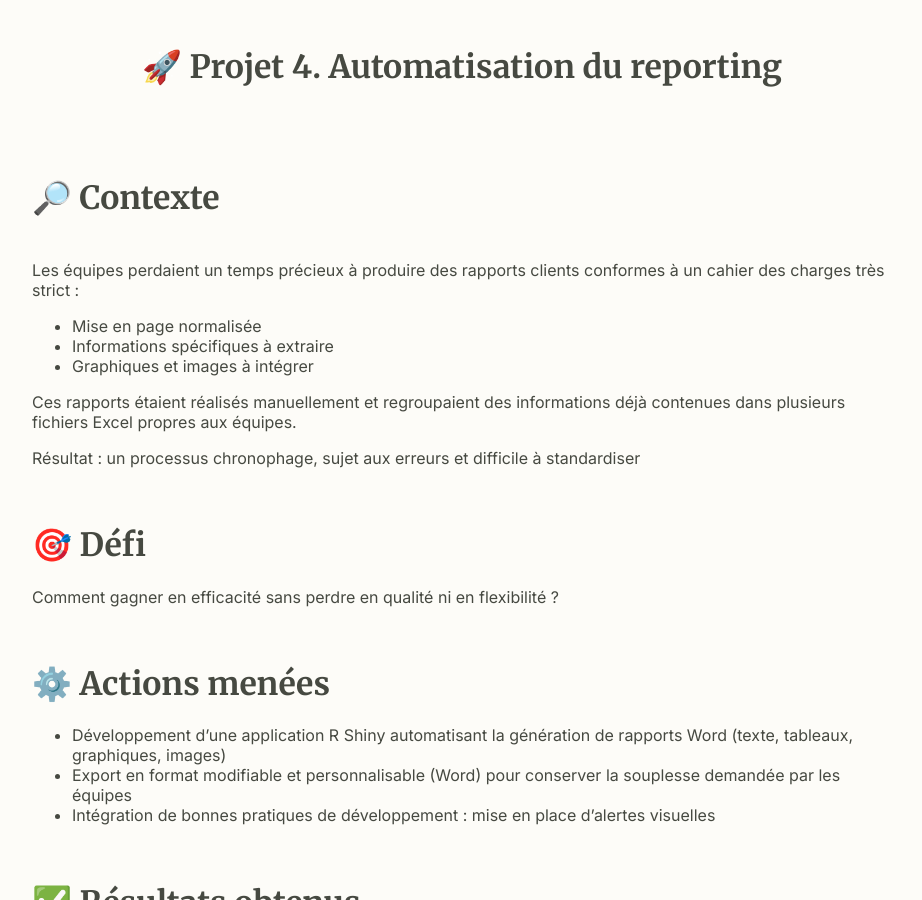
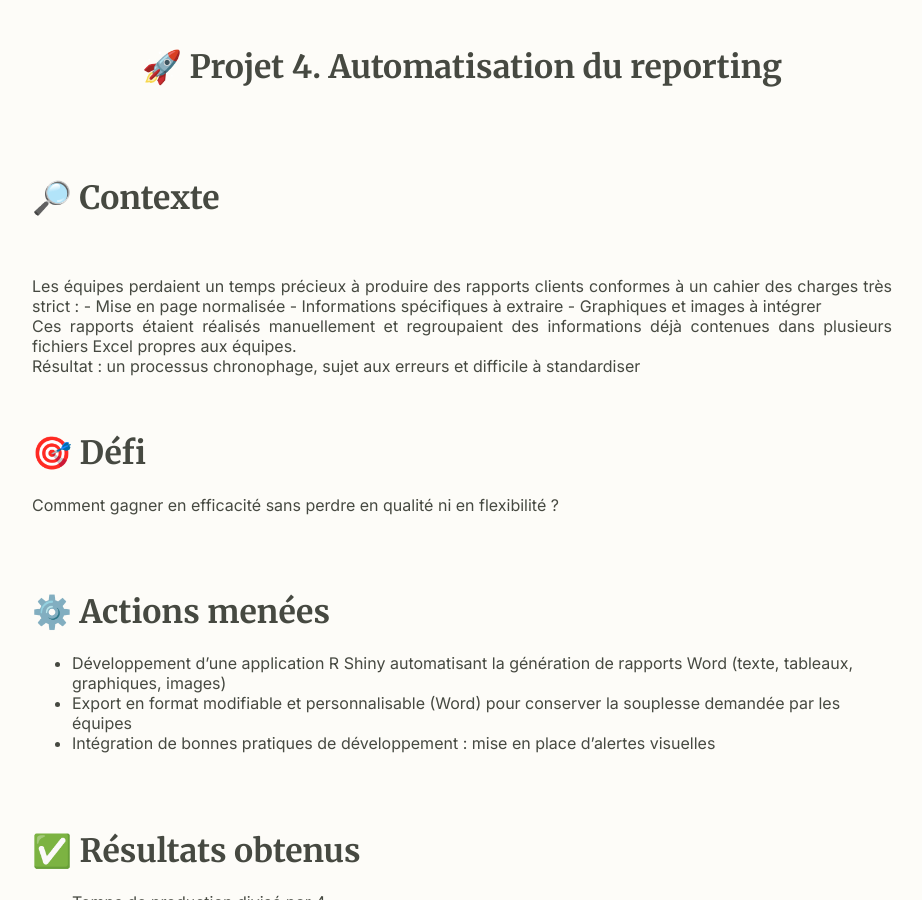
Before and after one commit to emma-dcs/emma-dcs.github.io, a Jekyll site: the page built from projet4.md, in a window 1280 px wide and 900 px high, scrolled down 420 px. Shown: the whole window, without its empty margins (188-1110 px from the left). Built offline with Jekyll 4.4.1, drawn with Linux system fonts in a browser that asks for light colours.

```diff
--- a/projet4.md
+++ b/projet4.md
@@ -5,6 +5,7 @@ title: 🚀 Projet 4. Automatisation du reporting
 
 # 🔎 Contexte
 <br>
+<div style="text-align: justify;">
 Les équipes perdaient un temps précieux à produire des rapports clients conformes à un cahier des charges très strict :
 - Mise en page normalisée
 - Informations spécifiques à extraire
@@ -13,6 +14,8 @@ Les équipes perdaient un temps précieux à produire des rapports clients confo
 Ces rapports étaient réalisés manuellement et regroupaient des informations déjà contenues dans plusieurs fichiers Excel propres aux équipes.<br>
 
 Résultat : un processus chronophage, sujet aux erreurs et difficile à standardiser
+</div>
+
 
 <br>
 
@@ -20,34 +23,34 @@ Résultat : un processus chronophage, sujet aux erreurs et difficile à standard
 
 Comment gagner en efficacité sans perdre en qualité ni en flexibilité ?
 
-<br>
+<br><br>
 
 # ⚙️ Actions menées
 
-- Développement d’une application R Shiny automatisant la génération de rapports Word (texte, tableaux, graphiques, images)
-- Export en format modifiable et personnalisable (Word) pour conserver la souplesse demandée par les équipes
-- Intégration de bonnes pratiques de développement : mise en place d'alertes visuelles
+- Développement d’une application R Shiny automatisant la génération de rapports Word (texte, tableaux, graphiques, images)<br>
+- Export en format modifiable et personnalisable (Word) pour conserver la souplesse demandée par les équipes<br>
+- Intégration de bonnes pratiques de développement : mise en place d'alertes visuelles<br>
 
-<br>
+<br><br>
 
 # ✅ Résultats obtenus
 
-- Temps de production divisé par 4
-- Réduction des erreurs liées aux copier-coller et meilleure reproductibilité
-- Autonomie des équipes : interface intuitive, peu de formation nécessaire
+- Temps de production divisé par 4<br>
+- Réduction des erreurs liées aux copier-coller et meilleure reproductibilité<br>
+- Autonomie des équipes : interface intuitive, peu de formation nécessaire<br>
 
 Projet transférable à d’autres secteurs (marketing, finance, qualité, R&D…)
 
-<br>
+<br><br>
 
 # 💡 Valeur ajoutée business
 
-👉 Libération de temps pour des tâches à plus forte valeur ajoutée<br>
-👉 Amélioration de la satisfaction client grâce à des livrables plus rapides et plus fiables<br>
-👉 Standardisation des rapports, facilitant le suivi qualité et la comparaison des données<br>
+👉 Libération de temps pour des tâches à plus forte valeur ajoutée<br><br>
+👉 Amélioration de la satisfaction client grâce à des livrables plus rapides et plus fiables<br><br>
+👉 Standardisation des rapports, facilitant le suivi qualité et la comparaison des données
 
 <br>
-<br>
+<br><br>
 
 
 <div class="projet-navigation">
```
Also changed, not shown: projet1.md (+14 -14 lines), projet2.md (+19 -15 lines), projet3.md (+19 -16 lines), projet6.md (+12 -12 lines).
